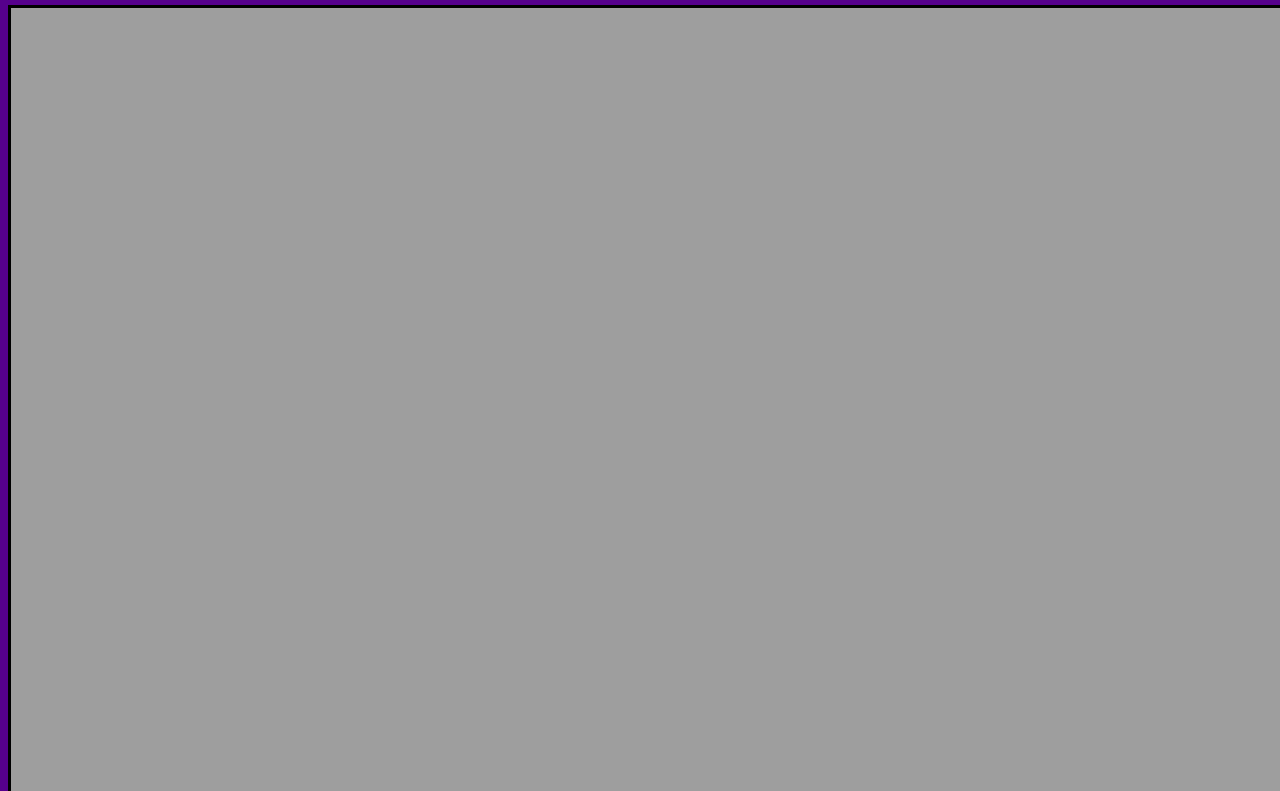
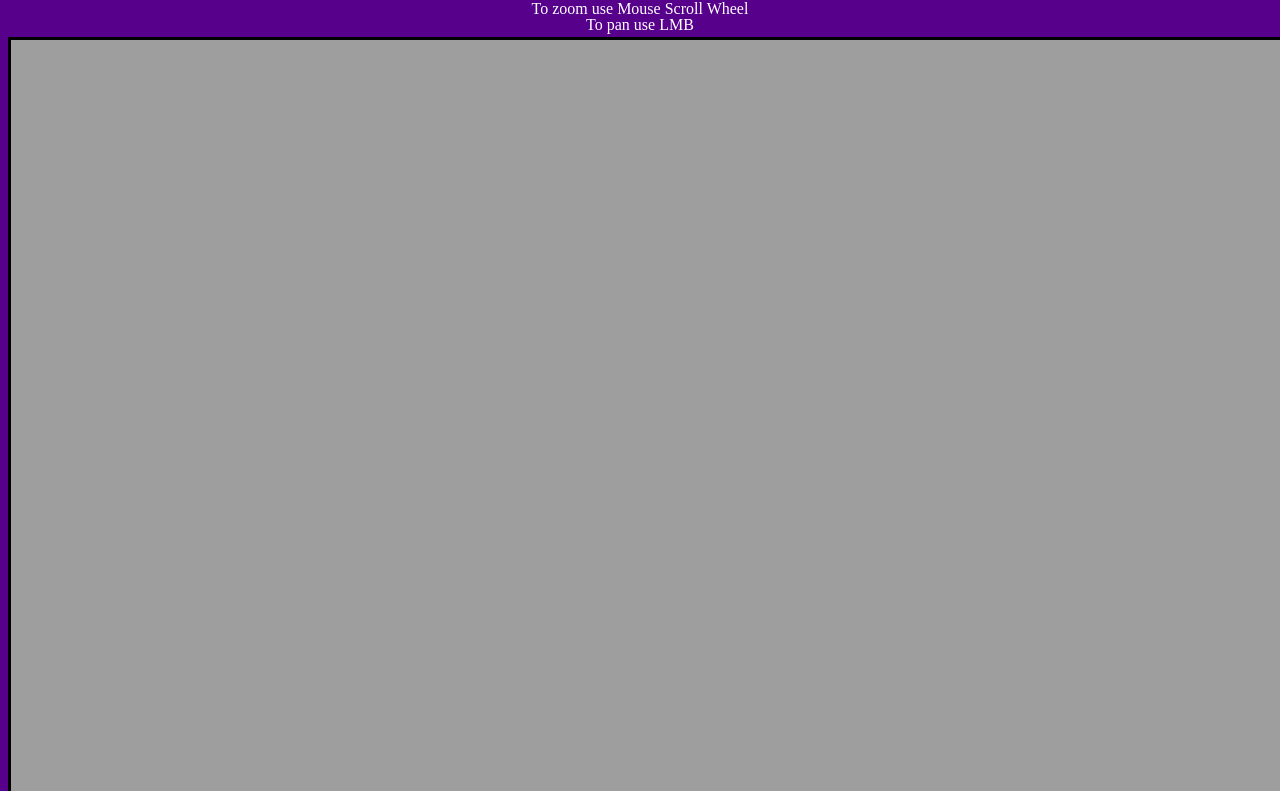
Before and after one commit to Kalko5000/TheRighteousForteWeb, a website: page index.html in a window 1280 px wide. Shown: the part 62-853 px from the top of the page. Drawn offline with Linux system fonts and the light colour scheme.

Commit message:
Adding tab icon + Info txt

```diff
--- a/index.html
+++ b/index.html
@@ -3,6 +3,8 @@
   <head>
     <meta charset="utf-8"/>
     <title>The Righteous Forte</title>
+    <link rel="icon" type="image/x-icon" href="/TheRighteousForteWeb/img/TrfLogo.png"> <!-- For github use -->
+    <!-- <link rel="icon" type="image/x-icon" href="img/TrfLogo.png"> For local use -->
 		<link rel="stylesheet" href="styles.css">
     <style>
         .line-height-adjust {
@@ -15,6 +17,10 @@
   <body class="line-height-adjust">
 	  <h1>The Righteous Forte</h1>
     <br>
-    <canvas id="canvas" width="1365" height="1024" style="border:3px solid black;"></canvas>
+    <div class="info"> To zoom use Mouse Scroll Wheel <br><br> To pan use LMB</div>
+    <br>
+    <div class="container">
+      <canvas id="canvas" width="1365" height="1024" style="border:3px solid black;"></canvas>
+  </div>
   </body>
 </html>
--- a/styles.css
+++ b/styles.css
@@ -39,3 +39,7 @@ a:active {
   background-color: transparent;
   text-decoration: underline;
 }
+
+.info { text-align: center; }
+
+.container { display: flex; align-self:flex-start; }
```
Also changed, not shown: img/TrfLogo.png (added).
